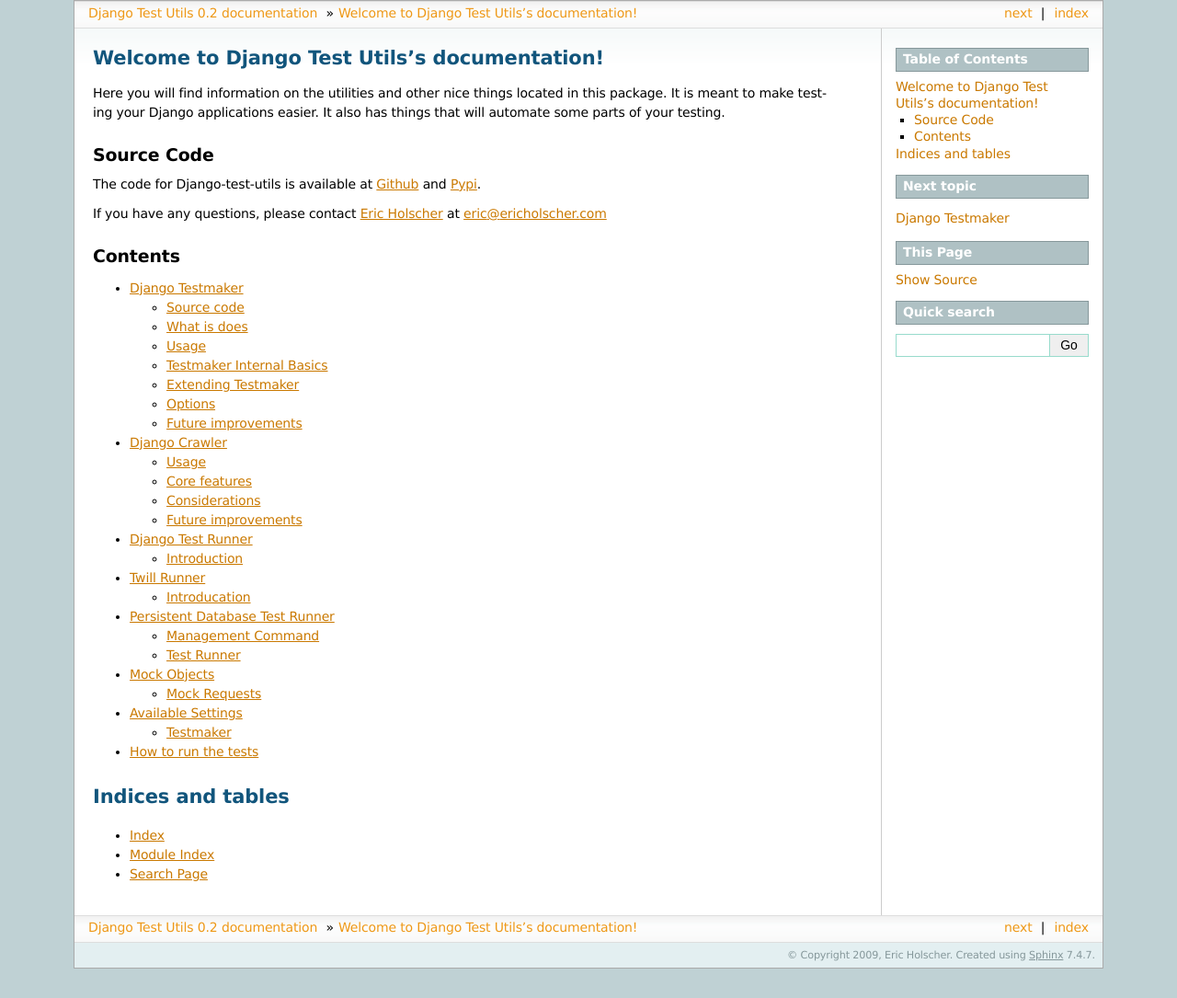
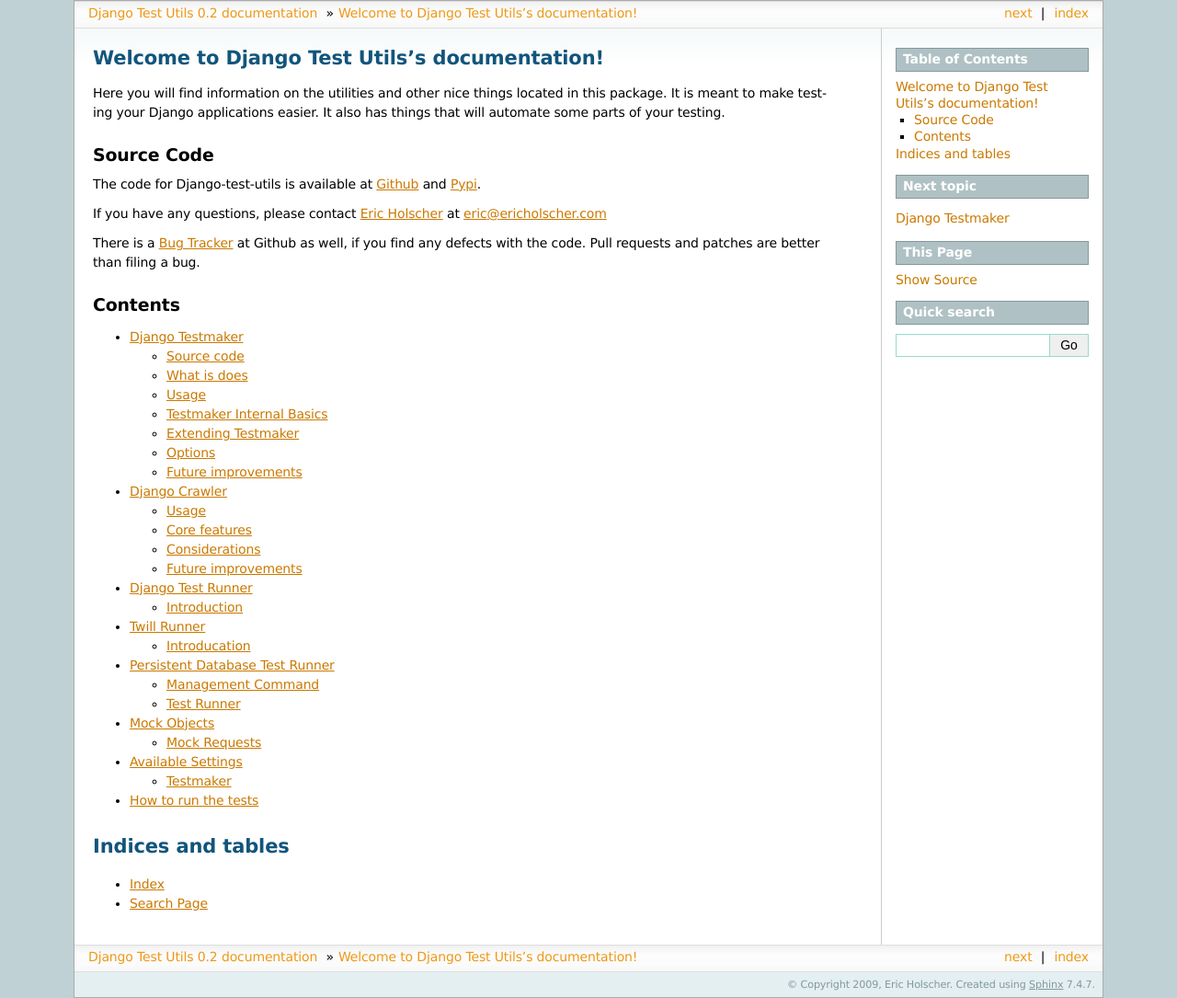
Before and after one commit to ericholscher/django-test-utils, a Sphinx documentation site: the page built from docs/source/index.rst, in a window 1280 px wide. Shown: the whole page at 92% size. Built offline with Sphinx 7.4.7, drawn with Linux system fonts in a browser that asks for light colours; before the commit the page ends 1053 px from its top, so only the background shows below that.

Commit message:
Add info about the bug tracker on Github.

```diff
--- a/docs/source/index.rst
+++ b/docs/source/index.rst
@@ -14,12 +14,13 @@
 
 If you have any questions, please contact `Eric Holscher <http://ericholscher.com>`_ at eric@ericholscher.com
 
+There is a `Bug Tracker <http://github.com/ericholscher/django-test-utils/issues>`_ at Github as well, if you find any defects with the code. Pull requests and patches are better than filing a bug.
+
 Contents
 --------
 
 .. toctree::
    :maxdepth: 2
-   :glob:
 
    testmaker
    crawler
```
Also changed, not shown: other parts of docs/source/index.rst (+0 -1 lines).
